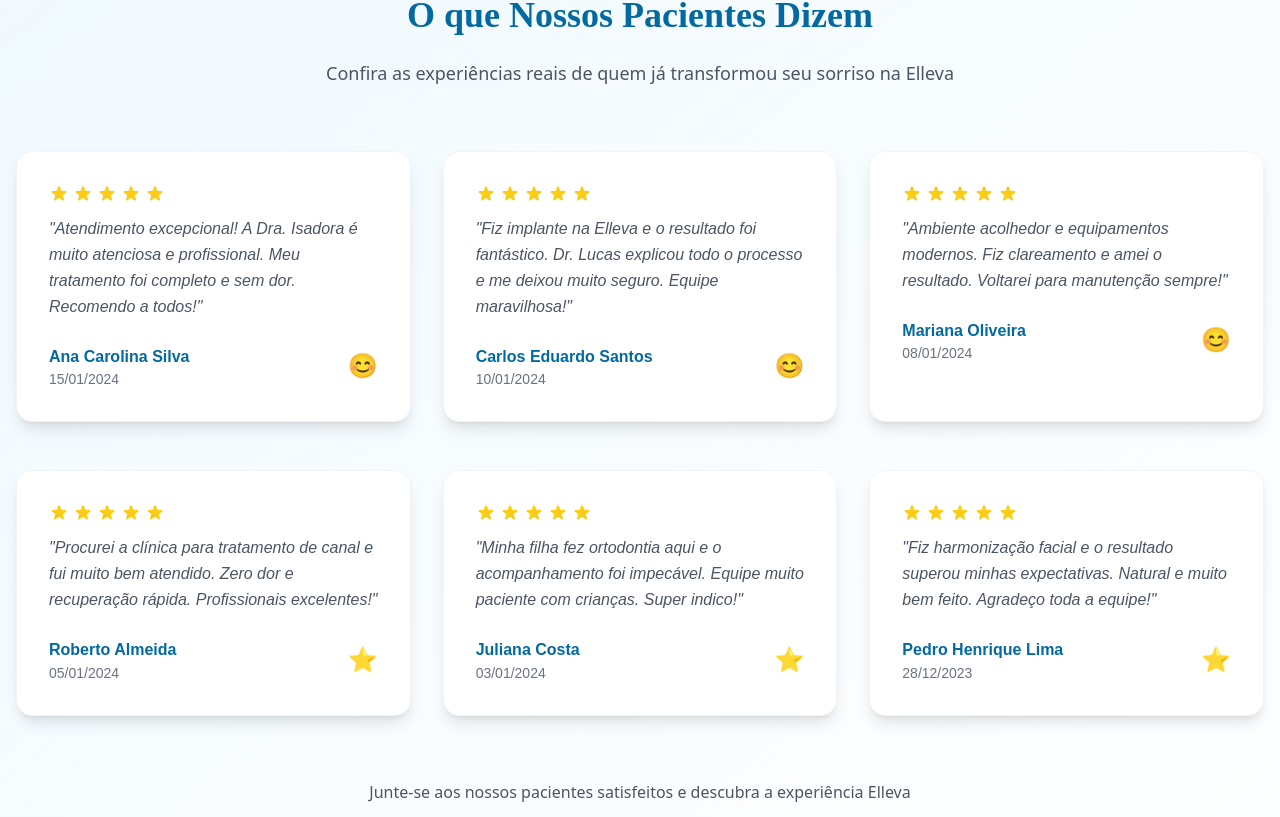
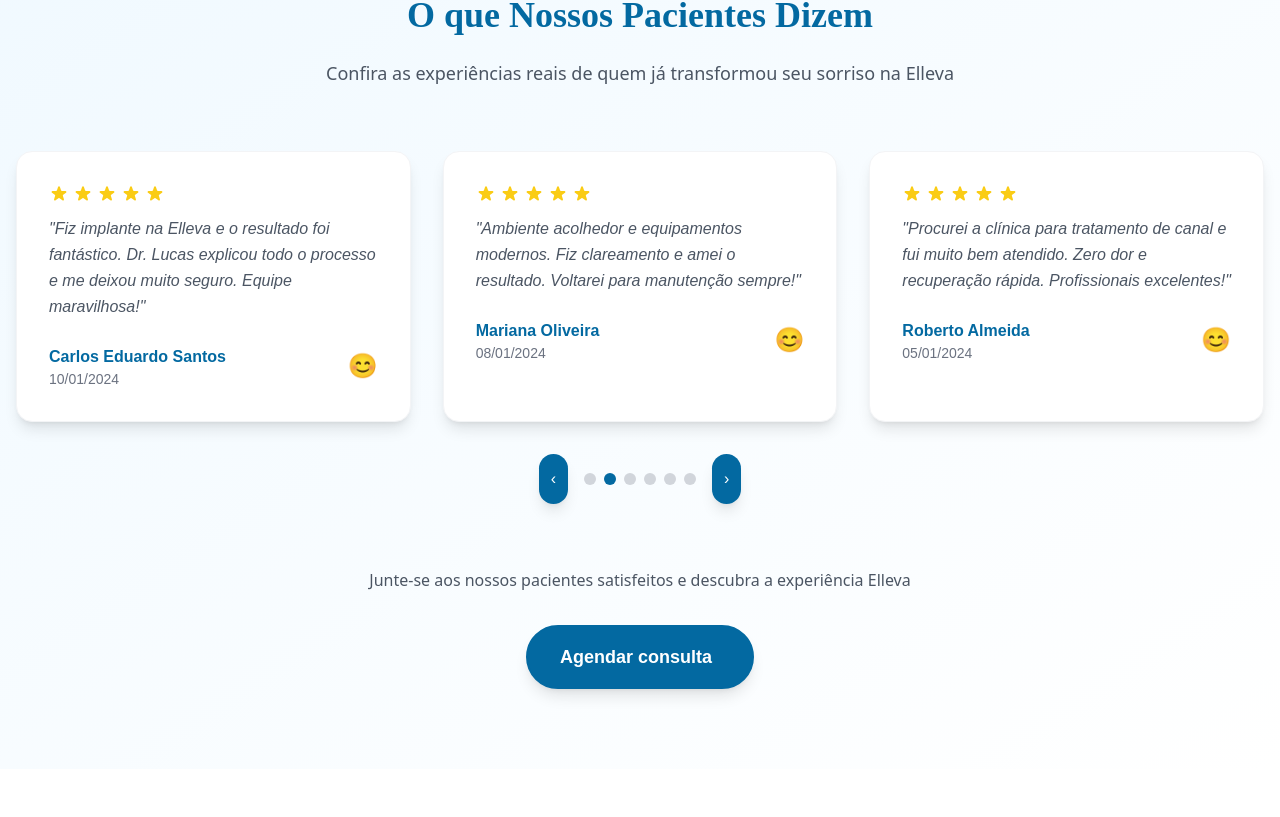
Before and after one commit to JCelinoG/elleva-odonto, a React (Vite) app: page / in a window 1280 px wide. Shown: the part 3163-3980 px from the top of the page. Built offline with nearby package versions, Linux system fonts and the light colour scheme.

Commit message:
updating colors

```diff
--- a/src/components/layout/Footer.tsx
+++ b/src/components/layout/Footer.tsx
@@ -55,26 +55,21 @@
     href={footerData.socialMedia.instagram}
     target="_blank"
     rel="noopener noreferrer"
-                className="w-10 h-10 bg-white/10 rounded-full flex items-center justify-center hover:bg-accent-300 transition-colors duration-300"
+    className="w-10 h-10 bg-white/10 rounded-full flex items-center justify-center hover:bg-pink-600 transition-colors duration-300"
   >
-                <span className="text-lg">📸</span>
+    <svg className="w-5 h-5 text-white" fill="currentColor" viewBox="0 0 24 24">
+      <path d="M12 2.163c3.204 0 3.584.012 4.85.07 3.252.148 4.771 1.691 4.919 4.919.058 1.265.069 1.645.069 4.849 0 3.205-.012 3.584-.069 4.849-.149 3.225-1.664 4.771-4.919 4.919-1.266.058-1.644.07-4.85.07-3.204 0-3.584-.012-4.849-.07-3.26-.149-4.771-1.699-4.919-4.92-.058-1.265-.07-1.644-.07-4.849 0-3.204.013-3.583.07-4.849.149-3.227 1.664-4.771 4.919-4.919 1.266-.057 1.645-.069 4.849-.069zm0-2.163c-3.259 0-3.667.014-4.947.072-4.358.2-6.78 2.618-6.98 6.98-.059 1.281-.073 1.689-.073 4.948 0 3.259.014 3.668.072 4.948.2 4.358 2.618 6.78 6.98 6.98 1.281.058 1.689.072 4.948.072 3.259 0 3.668-.014 4.948-.072 4.354-.2 6.782-2.618 6.979-6.98.059-1.28.073-1.689.073-4.948 0-3.259-.014-3.667-.072-4.947-.196-4.354-2.617-6.78-6.979-6.98-1.281-.059-1.69-.073-4.949-.073zm0 5.838c-3.403 0-6.162 2.759-6.162 6.162s2.759 6.163 6.162 6.163 6.162-2.759 6.162-6.163c0-3.403-2.759-6.162-6.162-6.162zm0 10.162c-2.209 0-4-1.79-4-4 0-2.209 1.791-4 4-4s4 1.791 4 4c0 2.21-1.791 4-4 4zm6.406-11.845c-.796 0-1.441.645-1.441 1.44s.645 1.44 1.441 1.44c.795 0 1.439-.645 1.439-1.44s-.644-1.44-1.439-1.44z"/>
+    </svg>
   </motion.a>
-              {/*
-              <motion.a
-                whileHover={{ scale: 1.1, y: -2 }}
-                href={footerData.socialMedia.facebook}
-                target="_blank"
-                rel="noopener noreferrer"
-                className="w-10 h-10 bg-white/10 rounded-full flex items-center justify-center hover:bg-accent-300 transition-colors duration-300"
-              >
-                <span className="text-lg">📘</span>
-              </motion.a>*/}
+
   <motion.button
     whileHover={{ scale: 1.1, y: -2 }}
     onClick={handleWhatsAppClick}
     className="w-10 h-10 bg-white/10 rounded-full flex items-center justify-center hover:bg-green-500 transition-colors duration-300"
   >
-                <span className="text-lg">💬</span>
+    <svg className="w-5 h-5 text-white" fill="currentColor" viewBox="0 0 24 24">
+      <path d="M17.472 14.382c-.297-.149-1.758-.867-2.03-.967-.273-.099-.471-.148-.67.15-.197.297-.767.966-.94 1.164-.173.199-.347.223-.644.075-.297-.15-1.255-.463-2.39-1.475-.883-.788-1.48-1.761-1.653-2.059-.173-.297-.018-.458.13-.606.134-.133.298-.347.446-.52.149-.174.198-.298.298-.497.099-.198.05-.371-.025-.52-.075-.149-.669-1.612-.916-2.207-.242-.579-.487-.5-.669-.51-.173-.008-.371-.01-.57-.01-.198 0-.52.074-.792.372-.272.297-1.04 1.016-1.04 2.479 0 1.462 1.065 2.875 1.213 3.074.149.198 2.096 3.2 5.077 4.487.709.306 1.262.489 1.694.625.712.227 1.36.195 1.871.118.571-.085 1.758-.719 2.006-1.413.248-.694.248-1.289.173-1.413-.074-.124-.272-.198-.57-.347m-5.421 7.403h-.004a9.87 9.87 0 01-5.031-1.378l-.361-.214-3.741.982.998-3.648-.235-.374a9.86 9.86 0 01-1.51-5.26c.001-5.45 4.436-9.884 9.888-9.884 2.64 0 5.122 1.03 6.988 2.898a9.825 9.825 0 012.893 6.994c-.003 5.45-4.437 9.884-9.885 9.884m8.413-18.297A11.815 11.815 0 0012.05 0C5.495 0 .16 5.335.157 11.892c0 2.096.547 4.142 1.588 5.945L.057 24l6.305-1.654a11.882 11.882 0 005.683 1.448h.005c6.554 0 11.89-5.335 11.893-11.893-.001-3.189-1.248-6.189-3.515-8.452"/>
+    </svg>
   </motion.button>
 </div>
           </motion.div>
--- a/src/components/sections/Section3.tsx
+++ b/src/components/sections/Section3.tsx
@@ -1,10 +1,11 @@
-import React, { useState } from 'react';
+import React, { useState, useEffect } from 'react';
 import { motion, AnimatePresence } from 'framer-motion';
 import { testimonialsData, whatsappInfo } from '../data/content';
 import Button from '../ui/Button';
 
 const Section3: React.FC = () => {
   const [currentTestimonial, setCurrentTestimonial] = useState(0);
+  const [isAutoPlaying, setIsAutoPlaying] = useState(true);
 
   const handleWhatsAppClick = () => {
     const url = `https://wa.me/${whatsappInfo.phone}?text=${encodeURIComponent(whatsappInfo.message)}`;
@@ -23,10 +24,26 @@
     );
   };
 
+  // Auto-play
+  useEffect(() => {
+    if (!isAutoPlaying) return;
+
+    const interval = setInterval(() => {
+      nextTestimonial();
+    }, 5000); // Muda a cada 5 segundos
+
+    return () => clearInterval(interval);
+  }, [currentTestimonial, isAutoPlaying]);
+
   const cardVariants = {
     hidden: { opacity: 0, x: 50 },
     visible: { opacity: 1, x: 0 },
     exit: { opacity: 0, x: -50 }
+  };
+
+  const desktopCardVariants = {
+    hidden: { opacity: 0, scale: 0.9 },
+    visible: { opacity: 1, scale: 1 }
   };
 
   const renderStars = (rating: number) => {
@@ -48,8 +65,23 @@
     );
   };
 
+  // Para desktop: mostra 3 depoimentos por vez
+  const getVisibleTestimonials = () => {
+    const testimonials = [];
+    for (let i = 0; i < 3; i++) {
+      const index = (currentTestimonial + i) % testimonialsData.length;
+      testimonials.push(testimonialsData[index]);
+    }
+    return testimonials;
+  };
+
   return (
-    <section id="depoimentos" className="py-20 bg-gradient-to-br from-primary-50 to-white">
+    <section
+      id="depoimentos"
+      className="py-20 bg-gradient-to-br from-primary-50 to-white"
+      onMouseEnter={() => setIsAutoPlaying(false)}
+      onMouseLeave={() => setIsAutoPlaying(true)}
+    >
       <div className="container mx-auto px-4">
         <motion.div
           initial={{ opacity: 0, y: 30 }}
@@ -66,15 +98,19 @@
           </p>
         </motion.div>
 
+        {/* Desktop - Carrossel com 3 cards */}
         <div className="hidden lg:block">
-          <div className="grid grid-cols-1 md:grid-cols-2 lg:grid-cols-3 gap-8 mb-12">
-            {testimonialsData.slice(0, 3).map((testimonial, index) => (
+          <div className="relative">
+            <div className="grid grid-cols-1 md:grid-cols-3 gap-8">
+              <AnimatePresence mode="wait">
+                {getVisibleTestimonials().map((testimonial, index) => (
                   <motion.div
-                key={testimonial.id}
-                initial={{ opacity: 0, y: 20 }}
-                whileInView={{ opacity: 1, y: 0 }}
-                transition={{ delay: index * 0.2, duration: 0.6 }}
-                viewport={{ once: true }}
+                    key={`${testimonial.id}-${currentTestimonial}`}
+                    variants={desktopCardVariants}
+                    initial="hidden"
+                    animate="visible"
+                    exit="hidden"
+                    transition={{ duration: 0.5, delay: index * 0.1 }}
                     className="bg-white rounded-2xl p-8 shadow-lg hover:shadow-xl transition-all duration-300 border border-gray-100"
                   >
                     {renderStars(testimonial.rating)}
@@ -92,36 +128,39 @@
                     </div>
                   </motion.div>
                 ))}
+              </AnimatePresence>
             </div>
 
-          <div className="grid grid-cols-1 md:grid-cols-2 lg:grid-cols-3 gap-8">
-            {testimonialsData.slice(3, 6).map((testimonial, index) => (
-              <motion.div
-                key={testimonial.id}
-                initial={{ opacity: 0, y: 20 }}
-                whileInView={{ opacity: 1, y: 0 }}
-                transition={{ delay: (index + 3) * 0.2, duration: 0.6 }}
-                viewport={{ once: true }}
-                className="bg-white rounded-2xl p-8 shadow-lg hover:shadow-xl transition-all duration-300 border border-gray-100"
+            {/* Controles Desktop */}
+            <div className="flex justify-center mt-8 space-x-4">
+              <button
+                onClick={prevTestimonial}
+                className="p-3 rounded-full bg-primary-700 text-white hover:bg-primary-600 transition-colors shadow-lg"
               >
-                {renderStars(testimonial.rating)}
-                <p className="text-gray-600 mb-6 leading-relaxed italic">
-                  "{testimonial.comment}"
-                </p>
-                <div className="flex items-center justify-between">
-                  <div>
-                    <h4 className="font-semibold text-primary-700">{testimonial.name}</h4>
-                    <p className="text-sm text-gray-500">
-                      {new Date(testimonial.date).toLocaleDateString('pt-BR')}
-                    </p>
+                ‹
+              </button>
+              <div className="flex items-center space-x-2">
+                {testimonialsData.map((_, index) => (
+                  <button
+                    key={index}
+                    onClick={() => setCurrentTestimonial(index)}
+                    className={`w-3 h-3 rounded-full transition-colors ${
+                      index === currentTestimonial ? 'bg-primary-700' : 'bg-gray-300'
+                    }`}
+                  />
+                ))}
               </div>
-                  <div className="text-2xl">⭐</div>
+              <button
+                onClick={nextTestimonial}
+                className="p-3 rounded-full bg-primary-700 text-white hover:bg-primary-600 transition-colors shadow-lg"
+              >
+                ›
+              </button>
             </div>
-              </motion.div>
-            ))}
           </div>
         </div>
 
+        {/* Mobile - Carrossel com 1 card */}
         <div className="lg:hidden">
           <div className="relative">
             <AnimatePresence mode="wait">
@@ -152,10 +191,11 @@
               </motion.div>
             </AnimatePresence>
 
+            {/* Controles Mobile */}
             <div className="flex justify-center mt-6 space-x-4">
               <button
                 onClick={prevTestimonial}
-                className="p-2 rounded-full bg-primary-500 text-white hover:bg-primary-600 transition-colors"
+                className="p-3 rounded-full bg-primary-500 text-white hover:bg-primary-600 transition-colors shadow-lg"
               >
                 ‹
               </button>
@@ -172,7 +212,7 @@
               </div>
               <button
                 onClick={nextTestimonial}
-                className="p-2 rounded-full bg-primary-500 text-white hover:bg-primary-600 transition-colors"
+                className="p-3 rounded-full bg-primary-500 text-white hover:bg-primary-600 transition-colors shadow-lg"
               >
                 ›
               </button>
```
Lines whose indentation alone changed are shown as unchanged.
